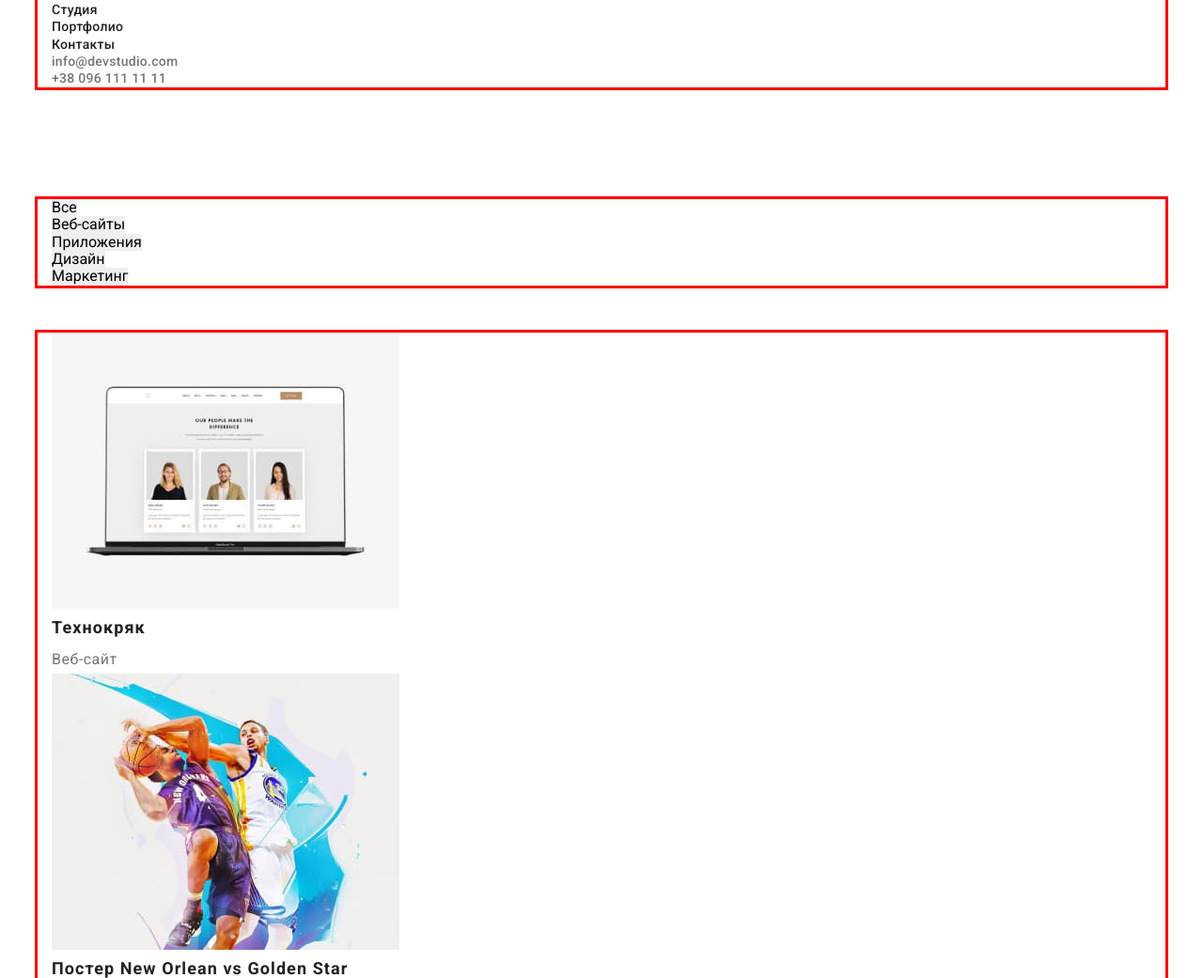
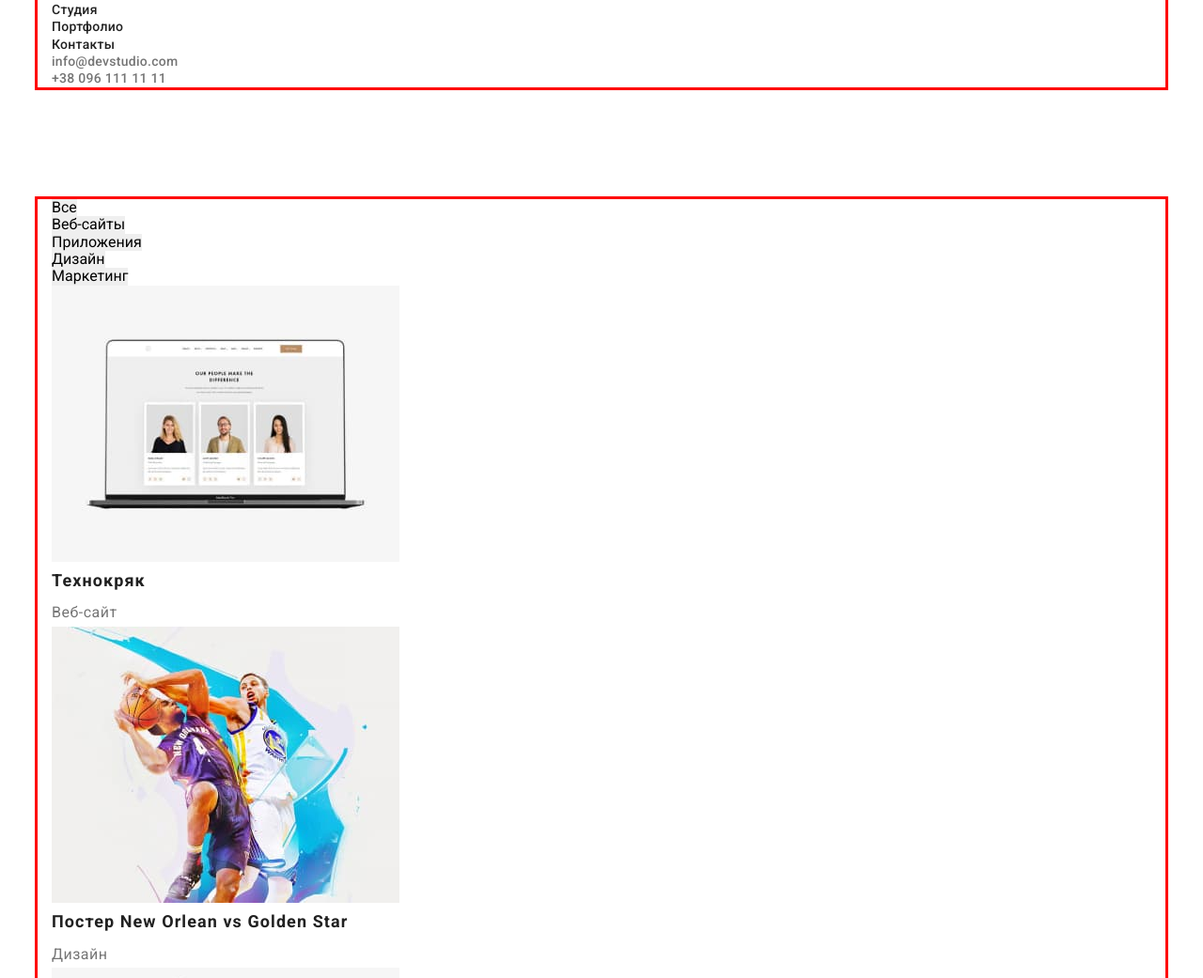
Before and after one commit to DIma201006/Webstudio, a plain HTML site: page pages/portfolio.html in a window 1280 px wide. Shown: the part 59-1100 px from the top of the page at 94% size. Drawn offline with nearby package versions, Linux system fonts and the light colour scheme.

Commit message:
fixses problem

```diff
--- a/CSS/portfolio.css
+++ b/CSS/portfolio.css
@@ -85,9 +85,12 @@ letter-spacing: 0.28px;
 .heder-link:hover {
     color: var(--addition-color);
 }
-/* секция кнопки */
 
-.section-button {
+
+
+/* секція товари */
+
+.goods-section {
     padding-top: 94px;
 }
 
@@ -100,14 +103,10 @@ font-weight: 500;
 line-height: 1.6;
 letter-spacing: 0.48px;
 }
-/* секція товари */
 
 
-.goods-section {
-    padding-top: 50px;
-    padding-bottom: 114px;
 
-}
+
 
 .goods-title {
     color: #212121;
--- a/pages/portfolio.html
+++ b/pages/portfolio.html
@@ -30,8 +30,9 @@
     </div>
       </header>
       <main>
-        <!-- секція кнопки -->
-        <section class="section-button">
+
+        <!-- секція товар -->
+        <section class="goods-section">
             <div class="container">
             <ul class="list-button">
 
@@ -41,11 +42,11 @@
                 <li class="button-item"><button class="port-buton"  type="button">Дизайн</button></li>
                 <li class="button-item"><button  class="port-buton" type="button">Маркетинг</button></li>
             </ul>
-        </div>
-        </section>
-        <!-- секція товар -->
-        <section class="goods-section">
-            <div class="container">
+
+
+
+
+
             <ul class="goods-list">
                 <li class="goods-item">
                     <img class="goods-img" src="../img/nout2.jpg" alt="">
```
